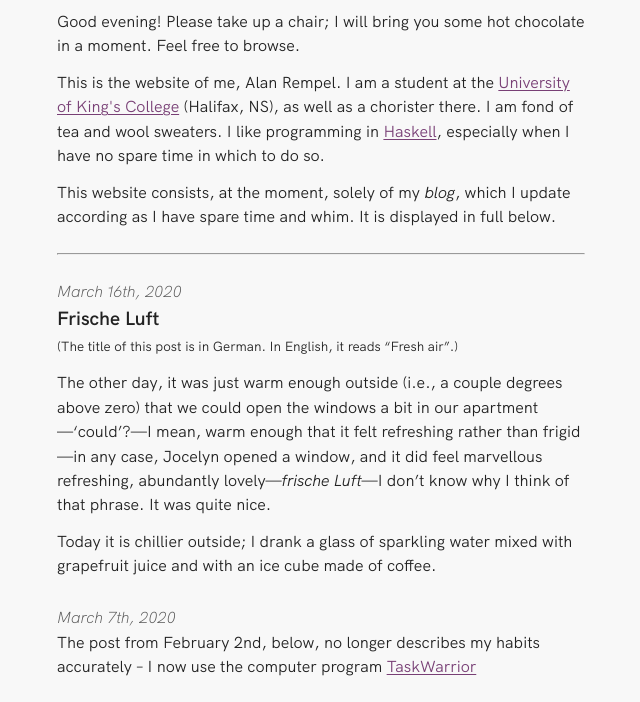
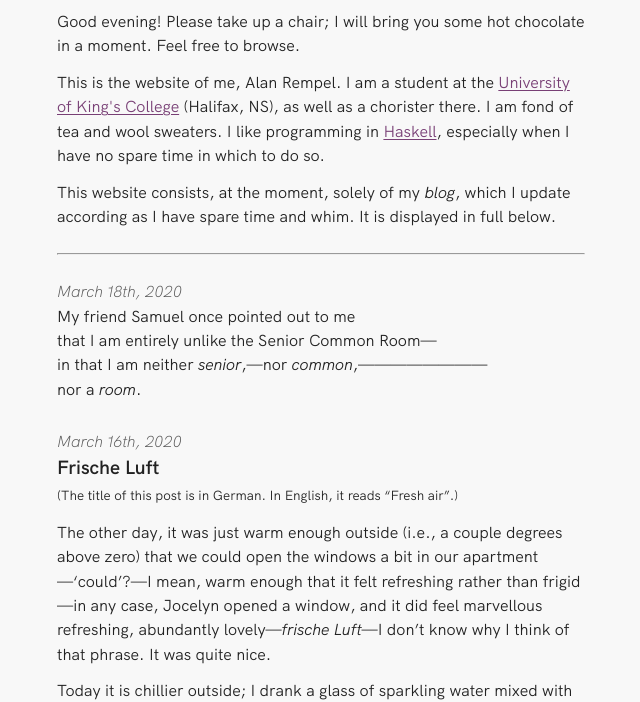
Before and after one commit to acerempel/acerempel.github.io, a plain HTML site: page index.html in a window 1280 px wide. Shown: the part 104-806 px from the top of the page, without its empty margins (319-959 px from the left). Drawn offline with Linux system fonts and the light colour scheme; files whose address does not match are found by name.

Commit message:
Add post on the SCR

```diff
--- a/index.html
+++ b/index.html
@@ -29,6 +29,15 @@
         </article>
         <section class="mt-1-1">
           <hr class="mb-1-1">
+          <article class="post mb-9-8 fs-1-1 preview">
+            <time datetime="2020-03-18" class="date light oblique colour-lighter fs-1-1 lh-1-1">
+              March 18th, 2020
+            </time>
+            <p>My friend Samuel once pointed out to me<br>that I am entirely unlike the Senior Common Room—<br>
+              in that I am neither <em>senior</em>,—nor <em>common</em>,————————<br>
+              nor a <em>room</em>.
+            </p>
+          </article>
           <article class="post mb-9-8 fs-1-1 preview">
             <time datetime="2020-03-16" class="date light oblique colour-lighter fs-1-1 lh-1-1">
               March 16th, 2020
```
